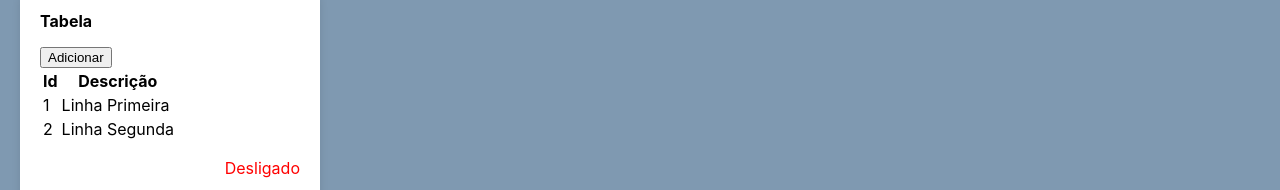
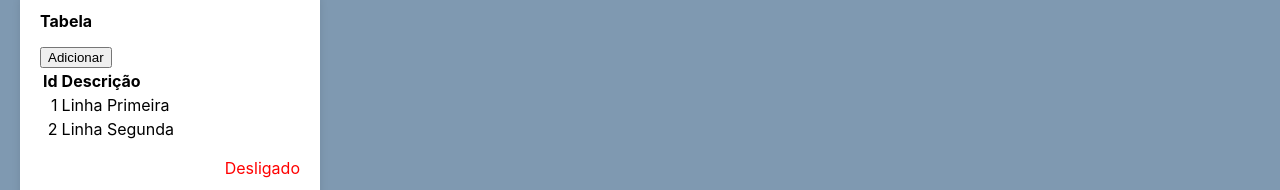
Before and after one commit to igueslacerda/reactnstatic, a React (Create React App) app: page / in a window 1280 px wide. Shown: the part 378-568 px from the top of the page. Built offline with nearby package versions, Linux system fonts and the light colour scheme.

Commit message:
Alinhamento de colunas do construtor de tabelas

```diff
--- a/src/componentes/CardTabela.js
+++ b/src/componentes/CardTabela.js
@@ -27,7 +27,7 @@ const CardTabela = () => {
 
   const colunas = useMemo(
     () => [
-      { titulo: "Id", propriedade: "id", key: true },
+      { titulo: "Id", propriedade: "id", alinhamento: "direita", key: true },
       { titulo: "Descrição", propriedade: "descricao" },
     ],
     []
--- a/src/componentes/DTable.js
+++ b/src/componentes/DTable.js
@@ -5,6 +5,13 @@ function findRowKey(linha, propriedade, indice) {
   if (propriedade) valor = linha[propriedade];
   else valor = indice;
   return valor;
+}
+
+function setColumnAlignment(col) {
+  let align = "left";
+  if (col.alinhamento === "direita") align = "right";
+  else if (col.alinhamento === "centro") align = "center";
+  return { textAlign: align };
 }
 
 const DTable = React.memo(({ colunas, dados }) => {
@@ -17,7 +24,9 @@ const DTable = React.memo(({ colunas, dados }) => {
         <thead>
           <tr>
             {colunas.map((col, ix) => (
-              <th key={ix}>{col.titulo}</th>
+              <th key={ix} style={setColumnAlignment(col)}>
+                {col.titulo}
+              </th>
             ))}
           </tr>
         </thead>
@@ -28,7 +37,12 @@ const DTable = React.memo(({ colunas, dados }) => {
               return (
                 <tr key={`tbrow-${key}`}>
                   {colunas.map((col, ix) => (
-                    <td>{li[col.propriedade]}</td>
+                    <td
+                      key={`tbrow-${key}-${ix}`}
+                      style={setColumnAlignment(col)}
+                    >
+                      {li[col.propriedade]}
+                    </td>
                   ))}
                 </tr>
               );
```
